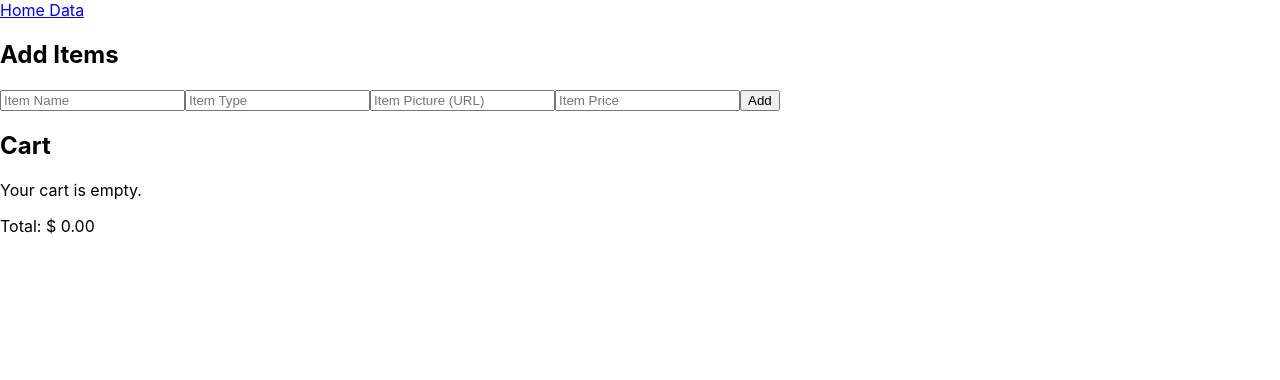
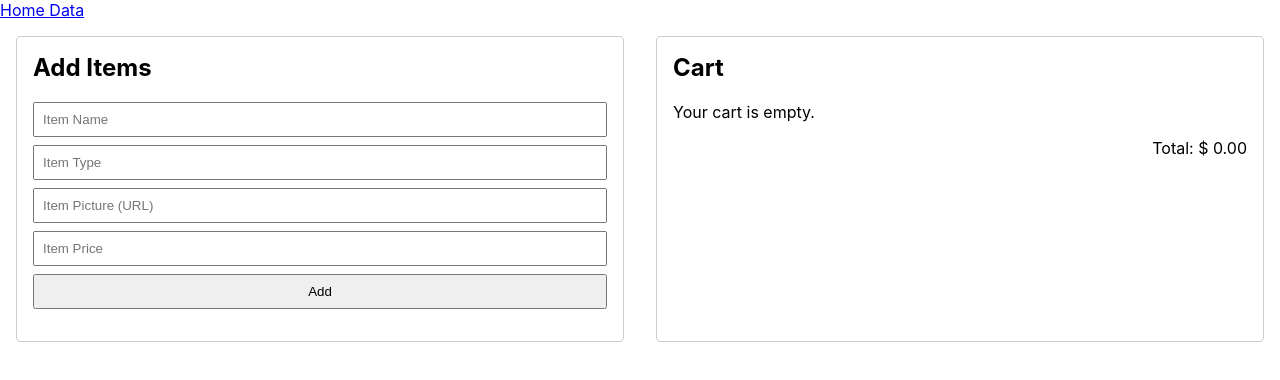
Before and after one commit to jiyongk84/flatiron-phase-2-project-jyk, a React (Create React App) app: page /cart in a window 1280 px wide. Shown: the top 380 px of the page. Built offline with nearby package versions, Linux system fonts and the light colour scheme.

Commit message:
added Cart component CSS

```diff
--- a/src/App.css
+++ b/src/App.css
@@ -1,38 +1,67 @@
-.App {
-  text-align: center;
+.cart-container {
+  display: flex;
+  justify-content: space-between;
 }
 
-.App-logo {
-  height: 40vmin;
-  pointer-events: none;
+.cart-items {
+  flex: 1;
+  margin: 1rem;
+  padding: 1rem;
+  border: 1px solid #ccc;
+  border-radius: 4px;
 }
 
-@media (prefers-reduced-motion: no-preference) {
-  .App-logo {
-    animation: App-logo-spin infinite 20s linear;
-  }
+.cart-items h2 {
+  margin-top: 0;
 }
 
-.App-header {
-  background-color: #282c34;
-  min-height: 100vh;
+.cart-items form {
   display: flex;
   flex-direction: column;
-  align-items: center;
-  justify-content: center;
-  font-size: calc(10px + 2vmin);
-  color: white;
+  margin-bottom: 1rem;
 }
 
-.App-link {
-  color: #61dafb;
+.cart-items input {
+  margin-bottom: 0.5rem;
+  padding: 0.5rem;
 }
 
-@keyframes App-logo-spin {
-  from {
-    transform: rotate(0deg);
-  }
-  to {
-    transform: rotate(360deg);
-  }
+.cart-items button {
+  padding: 0.5rem;
 }
+
+.cart-items ul {
+  list-style: none;
+  padding: 0;
+  margin: 0;
+}
+
+.cart-items li {
+  display: flex;
+  justify-content: space-between;
+  align-items: center;
+  margin-bottom: 0.5rem;
+}
+
+.cart-items .clear-button {
+  margin-top: 1rem;
+}
+
+.total {
+  display: flex;
+  justify-content: flex-end;
+  margin-top: 1rem;
+}
+
+.home-container {
+  display: flex; /* Use flexbox */
+}
+
+.left-side {
+  flex: 0.5; /* Take up remaining space */
+}
+
+.right-side {
+  flex: 1; /* Adjust the value to control the width of the right side */
+  margin-left: 30px; /* Add some spacing between the left and right sides */
+}
```
